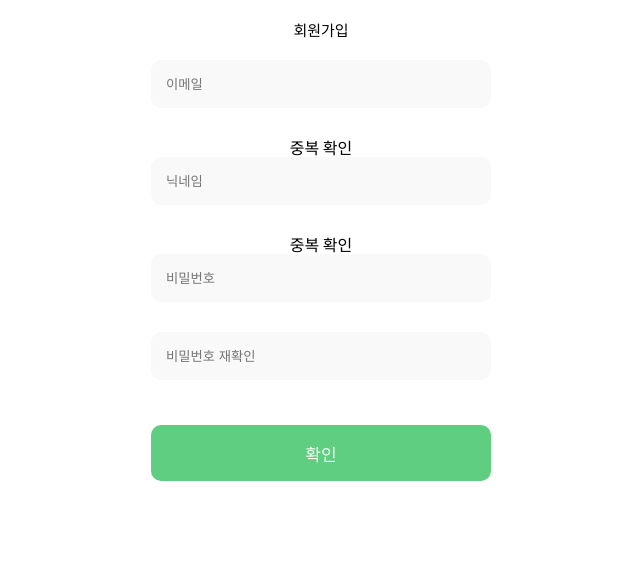
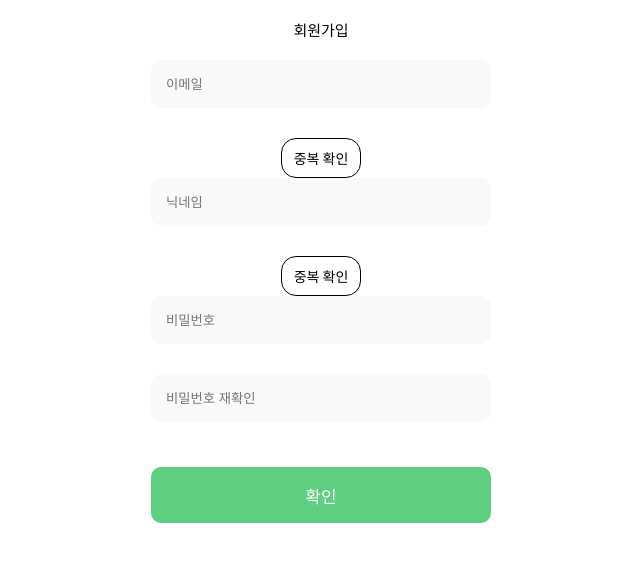
Before and after one commit to soomin-world/AlbaPocektProject, a React (Create React App) app: page /register in a window 1280 px wide. Shown: the top 562 px of the page, without its empty margins (319-959 px from the left). Built offline with nearby package versions, Linux system fonts and the light colour scheme.

Commit message:
버튼 위치 최종 변경 + 회원가입 및 프로필 변경 기능 완성!!!

```diff
--- a/src/components/workplace/AddWorkForm.tsx
+++ b/src/components/workplace/AddWorkForm.tsx
@@ -65,7 +65,7 @@ function AddWorkForm() {
   };
   const navigate = useNavigate();
   return (
-    <LayOut position="relative">
+    <LayOut>
       <STHeader>
         <img src="/image/leftArrow.png" alt="<" onClick={() => navigate("/")} />
         <h1>근무지추가</h1>
@@ -266,8 +266,7 @@ const SaveBtn = styled.button`
   display: flex;
   justify-content: center;
   align-items: center;
-  position: absolute;
-  left: 17px;
+  position: fixed;
   bottom: 17px;
 `;
 export default AddWorkForm;
--- a/src/components/workplace/WorkEditForm.tsx
+++ b/src/components/workplace/WorkEditForm.tsx
@@ -75,7 +75,7 @@ function WorkEditForm() {
   };
   const mutateEditwork = useMutation(putWork);
   return (
-    <LayOut position="relative">
+    <LayOut>
       <STHeader>
         <img src="/image/leftArrow.png" alt="<" onClick={() => navigate("/")} />
         <h1>근무지수정</h1>
@@ -272,8 +272,7 @@ const SaveBtn = styled.button`
   display: flex;
   justify-content: center;
   align-items: center;
-  position: absolute;
-  left: 17px;
+  position: fixed;
   bottom: 17px;
 `;
 
--- a/src/pages/Addshift.tsx
+++ b/src/pages/Addshift.tsx
@@ -57,7 +57,7 @@ function AddShift() {
   };
   console.log(workdays[0]);
   return (
-    <LayOut position="relative">
+    <LayOut>
       <STHeader>
         <img src="/image/leftArrow.png" alt="<" onClick={() => navigate("/")} />
         <h1>근무 등록</h1>
@@ -211,8 +211,7 @@ const STButton = styled.button`
   display: flex;
   justify-content: center;
   align-items: center;
-  position: absolute;
-  left: 17px;
+  position: fixed;
   bottom: 17px;
 `;
 
--- a/src/pages/EditShift.tsx
+++ b/src/pages/EditShift.tsx
@@ -57,7 +57,7 @@ function EditShift() {
   };
 
   return (
-    <LayOut position="relative">
+    <LayOut>
       <STHeader>
         <img src="/image/leftArrow.png" alt="<" onClick={() => navigate("/")} />
         <h1>근무 수정</h1>
@@ -166,8 +166,7 @@ const STButton = styled.button`
   display: flex;
   justify-content: center;
   align-items: center;
-  position: absolute;
-  left: 17px;
+  position: fixed;
   bottom: 17px;
 `;
 
--- a/src/pages/MyPageEdit.tsx
+++ b/src/pages/MyPageEdit.tsx
@@ -1,16 +1,16 @@
 import { useMutation, useQuery, useQueryClient } from "@tanstack/react-query";
 import { useEffect, useState } from "react";
 import { useForm } from "react-hook-form";
+import { useNavigate } from "react-router-dom";
 import styled from "styled-components";
+import { nicknameCheckApi } from "../APIs/loginRegisterApi";
 import { editMyPage, getMyPage } from "../APIs/myPageApi";
 import LayOut from "../components/layout/LayOut";
+import { IForm } from "../types/loginRegisterType";
 import { IMyPage } from "../types/myPageType";
 
-interface IForm {
-  nickname: string;
-}
-
 const MyPageEdit = () => {
+  const navigate = useNavigate();
   const queryClient = useQueryClient();
 
   const {
@@ -19,50 +19,66 @@ const MyPageEdit = () => {
     handleSubmit,
     formState: { errors },
     setError,
-  } = useForm<IForm>({ mode: "onBlur" });
+    resetField,
+  } = useForm<IForm>({ mode: "onChange" });
 
-  const { isLoading, isError, data } = useQuery<IMyPage>(["myPage"], () =>
-    getMyPage(1)
-  );
+  const {
+    isLoading,
+    isError,
+    data: getData,
+  } = useQuery<IMyPage>(["myPage"], () => getMyPage(1));
 
-  const { mutate } = useMutation(editMyPage, {
+  const { mutateAsync } = useMutation(editMyPage, {
     onSuccess: () => {
       queryClient.invalidateQueries(["myPage"]);
     },
   });
+  const { mutateAsync: nicknameCheckMutate } = useMutation(nicknameCheckApi);
 
-  const [nickname, setNickname] = useState("");
+  const [onClickNicknameCheck, setClickNicknameCheck] = useState(true);
+  const [passMsg, setPassMsg] = useState("");
   const [file, setFile] = useState<File | undefined>();
-  const [userImage, setUserImage] = useState(data?.profileImage);
+  const [userImage, setUserImage] = useState(getData?.profileImage);
 
   useEffect(() => {
     // setNickname(data?.nickname);
-    setUserImage(data?.profileImage);
-  }, [data]);
+    setUserImage(getData?.profileImage);
+  }, [getData]);
 
   const getImage = (e: any) => {
     setFile(e.target.files[0]);
   };
 
-  const onSubmitHandler = (e: any) => {
-    e.preventDefault();
+  const onValid = (data: IForm) => {
     console.log("submit!!!");
+    if (!onClickNicknameCheck)
+      return alert("닉네임 중복확인 버튼을 눌러주세요!");
 
     if (file) {
       // console.log(nickname);
       const formData = new FormData();
 
-      if (data?.nickname) {
-        if (nickname.length === 0) {
-          formData.append("nickname", data?.nickname);
+      if (getData?.nickname) {
+        if (!data.nickname) {
+          formData.append("nickname", getData?.nickname);
         } else {
-          formData.append("nickname", nickname);
+          formData.append("nickname", data.nickname);
         }
       }
 
       formData.append("file", file);
 
-      mutate(formData);
+      mutateAsync(formData)
+        .then((res) => {
+          window.confirm("변경되었습니다!");
+          resetField("nickname");
+          setPassMsg("");
+        })
+        .catch((error) => {
+          setPassMsg("");
+          setError("extraError", { message: error.response.data.msg });
+          alert(error.response.data.msg);
+        });
     } else {
       // console.log(nickname);
       const formData = new FormData();
@@ -71,18 +87,26 @@ const MyPageEdit = () => {
       //   formData.append("nickname", nickname);
       // }
 
-      if (data?.nickname) {
-        if (nickname.length === 0) {
-          formData.append("nickname", data?.nickname);
+      if (getData?.nickname) {
+        if (!data.nickname) {
+          formData.append("nickname", getData?.nickname);
         } else {
-          formData.append("nickname", nickname);
+          formData.append("nickname", data.nickname);
         }
       }
 
-      mutate(formData);
+      mutateAsync(formData)
+        .then((res) => {
+          window.confirm("변경되었습니다!");
+          resetField("nickname");
+          setPassMsg("");
+        })
+        .catch((error) => {
+          setPassMsg("");
+          setError("extraError", { message: error.response.data.msg });
+          alert(error.response.data.msg);
+        });
     }
-    window.confirm("변경되었습니다!");
-    setNickname("");
   };
 
   const imgPreview = (e: any) => {
@@ -95,6 +119,22 @@ const MyPageEdit = () => {
     reader.onloadend = () => {
       setUserImage(String(reader.result));
     };
+  };
+
+  const nicknameCheck = () => {
+    setClickNicknameCheck(true);
+    const nickname: IForm = watch();
+    nicknameCheckMutate(nickname)
+      .then((res) => {
+        console.log(res);
+        setError("nickname", { message: "" });
+        setPassMsg("멋진 닉네임이네요!");
+      })
+      .catch((error) => {
+        console.log(error.response.data.msg);
+        setPassMsg("");
+        setError("nickname", { message: error.response.data.msg });
+      });
   };
 
   return (
@@ -117,23 +157,49 @@ const MyPageEdit = () => {
               }}
             />
 
-            <span>{data?.nickname}</span>
+            <span>{getData?.nickname}</span>
           </div>
         </MyPageProfile>
 
-        <UserProfileForm onSubmit={onSubmitHandler}>
+        <UserProfileForm onSubmit={handleSubmit(onValid)}>
           <EditNickname>
             <span>닉네임</span>
             <input
-              value={nickname}
+              {...register("nickname", {
+                minLength: {
+                  value: 5,
+                  message: "5~10글자를 적어주세요.",
+                },
+                maxLength: {
+                  value: 10,
+                  message: "5~10글자를 적어주세요.",
+                },
+                pattern: {
+                  value: /^[A-za-z0-9가-힣]{5,10}$/,
+                  message: "가능한 문자 : 영문 대소문자, 글자 단위 한글, 숫자 ",
+                },
+              })}
               placeholder="한글/영어 대소문자/숫자 가능 (5~10자)"
-              onChange={(e) => {
-                setNickname(e.target.value);
+              onBlur={() => {
+                setClickNicknameCheck(false);
               }}
             ></input>
+            {errors?.nickname?.message ? (
+              <span>{errors?.nickname?.message}</span>
+            ) : (
+              <span style={{ color: "#5fce80" }}>{passMsg}</span>
+            )}
+            {/* <span>{errors?.nickname?.message}</span> */}
           </EditNickname>
-          <div>중복확인</div>
-          <button>확인</button>
+          <CheckBtn onClick={nicknameCheck} color={passMsg.length === 0}>
+            중복확인
+          </CheckBtn>
+
+          {errors?.nickname?.message ? (
+            <button disabled>disabled</button>
+          ) : (
+            <button>확인</button>
+          )}
         </UserProfileForm>
       </LayOut>
     </>
@@ -222,6 +288,11 @@ const EditNickname = styled.div`
     font-weight: 400;
     margin-bottom: 15px;
   }
+  span:last-child {
+    font-size: 13px;
+    color: red;
+    margin: 10px 0px 10px 0px;
+  }
   input {
     width: 340px;
     height: 48px;
@@ -230,6 +301,23 @@ const EditNickname = styled.div`
     border-radius: 15px;
     border: 1px solid #efefef;
   }
+  input:focus {
+    outline: 1px solid #5fce80;
+  }
+`;
+
+const CheckBtn = styled.div<{ color: any }>`
+  width: 80px;
+  height: 40px;
+  /* border: 1px solid ${(props) => (props.color ? "red" : "#5fce80")};
+  color: ${(props) => (props.color ? "red" : "#5fce80")}; */
+  border: 1px solid black;
+  color: black;
+  font-size: 14px;
+  display: flex;
+  justify-content: center;
+  align-items: center;
+  border-radius: 15px;
 `;
 
 export default MyPageEdit;
--- a/src/pages/Register.tsx
+++ b/src/pages/Register.tsx
@@ -18,7 +18,7 @@ const Register = () => {
     handleSubmit,
     formState: { errors },
     setError,
-  } = useForm<IForm>({ mode: "onBlur" });
+  } = useForm<IForm>({ mode: "onChange" });
 
   const { mutateAsync: registerMutate } = useMutation(registerApi);
   const { mutateAsync: userIdCheckMutate } = useMutation(userIdCheckApi);
@@ -26,6 +26,8 @@ const Register = () => {
 
   const [onClickIdCheck, setClickIdCheck] = useState(false);
   const [onClickNicknameCheck, setClickNicknameCheck] = useState(false);
+  const [userIdPassMsg, setUserIdPassMsg] = useState("");
+  const [nicknamePassMsg, setNicknamePassMsg] = useState("");
 
   const onValid = (data: IForm) => {
     if (!onClickIdCheck) return alert("이메일 중복확인 버튼을 눌러주세요!");
@@ -61,9 +63,12 @@ const Register = () => {
     userIdCheckMutate(userId)
       .then((res) => {
         console.log(res);
+        setError("email", { message: "" });
+        setUserIdPassMsg("사용가능한 이메일 주소입니다.");
       })
       .catch((error) => {
         console.log(error.response.data.msg);
+        setUserIdPassMsg("");
         setError("email", { message: error.response.data.msg });
       });
   };
@@ -74,9 +79,12 @@ const Register = () => {
     nicknameCheckMutate(nickname)
       .then((res) => {
         console.log(res);
+        setError("nickname", { message: "" });
+        setNicknamePassMsg("멋진 닉네임이네요!");
       })
       .catch((error) => {
         console.log(error.response.data.msg);
+        setNicknamePassMsg("");
         setError("nickname", { message: error.response.data.msg });
       });
   };
@@ -98,10 +106,19 @@ const Register = () => {
             },
           })}
           placeholder="이메일"
+          onBlur={() => {
+            setClickIdCheck(false);
+          }}
         />
-        <span>{errors?.email?.message}</span>
-        <div onClick={userIdCheck}>중복 확인</div>
-
+        {errors?.email?.message ? (
+          <Msg>{errors?.email?.message}</Msg>
+        ) : (
+          <Msg style={{ color: "#5fce80" }}>{userIdPassMsg}</Msg>
+        )}
+        {/* <span>{errors?.email?.message}</span> */}
+        <div onClick={userIdCheck} className="check">
+          중복 확인
+        </div>
         <Input
           {...register("nickname", {
             required: "필수 정보입니다.",
@@ -109,15 +126,29 @@ const Register = () => {
               value: 5,
               message: "5~10글자를 적어주세요.",
             },
+            maxLength: {
+              value: 10,
+              message: "5~10글자를 적어주세요.",
+            },
             pattern: {
               value: /^[A-za-z0-9가-힣]{5,10}$/,
-              message: "가능한 문자 : 영문 대소문자, 글자 단위 한글, 숫자 ",
+              message: "가능한 문자 : 영문 대소문자, 글자 단위 한글, 숫자",
             },
           })}
           placeholder="닉네임"
+          onBlur={() => {
+            setClickNicknameCheck(false);
+          }}
         />
-        <span>{errors?.nickname?.message}</span>
-        <div onClick={nicknameCheck}>중복 확인</div>
+        {errors?.nickname?.message ? (
+          <Msg>{errors?.nickname?.message}</Msg>
+        ) : (
+          <Msg style={{ color: "#5fce80" }}>{nicknamePassMsg}</Msg>
+        )}
+        {/* <span>{errors?.nickname?.message}</span> */}
+        <div onClick={nicknameCheck} className="check">
+          중복 확인
+        </div>
         <Input
           {...register("password", {
             required: "필수 정보입니다.",
@@ -134,7 +165,7 @@ const Register = () => {
           placeholder="비밀번호"
           type="password"
         />
-        <span>{errors?.password?.message}</span>
+        <Msg>{errors?.password?.message}</Msg>
         <Input
           {...register("passwordCheck", {
             required: "필수 정보입니다.",
@@ -142,8 +173,7 @@ const Register = () => {
           placeholder="비밀번호 재확인"
           type="password"
         />
-        <span>{errors?.passwordCheck?.message}</span>
-
+        <Msg>{errors?.passwordCheck?.message}</Msg>
         {errors?.email?.message ||
         errors?.nickname?.message ||
         errors?.password?.message ||
@@ -152,7 +182,6 @@ const Register = () => {
         ) : (
           <button>확인</button>
         )}
-
         <span>{errors?.extraError?.message}</span>
       </Form>
     </Total>
@@ -198,10 +227,30 @@ const Form = styled.form`
     }
   }
   span {
-    font-size: 15px;
+    font-size: 13px;
     color: red;
+    text-align: left;
     margin-bottom: 15px;
   }
+  .check {
+    width: 80px;
+    height: 40px;
+    border: 1px solid black;
+    color: black;
+    font-size: 14px;
+    display: flex;
+    justify-content: center;
+    align-items: center;
+    border-radius: 15px;
+  }
+`;
+
+const Msg = styled.div`
+  min-width: 340px;
+  font-size: 13px;
+  color: red;
+  text-align: left;
+  margin-bottom: 15px;
 `;
 
 const Input = styled.input`
@@ -212,6 +261,10 @@ const Input = styled.input`
   background-color: #f9f9f9;
   padding-left: 15px;
   margin-bottom: 15px;
+
+  &:focus {
+    outline: 1px solid #5fce80;
+  }
 `;
 
 export default Register;
```
